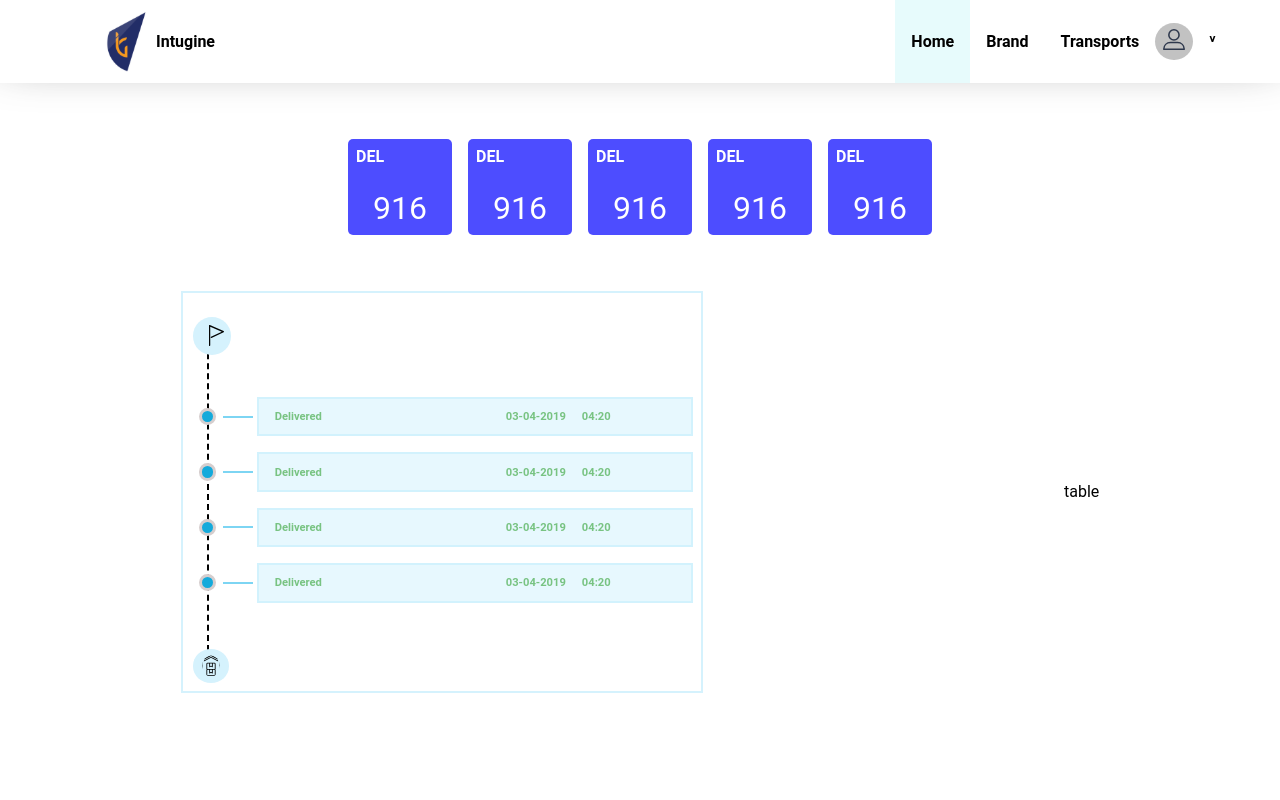
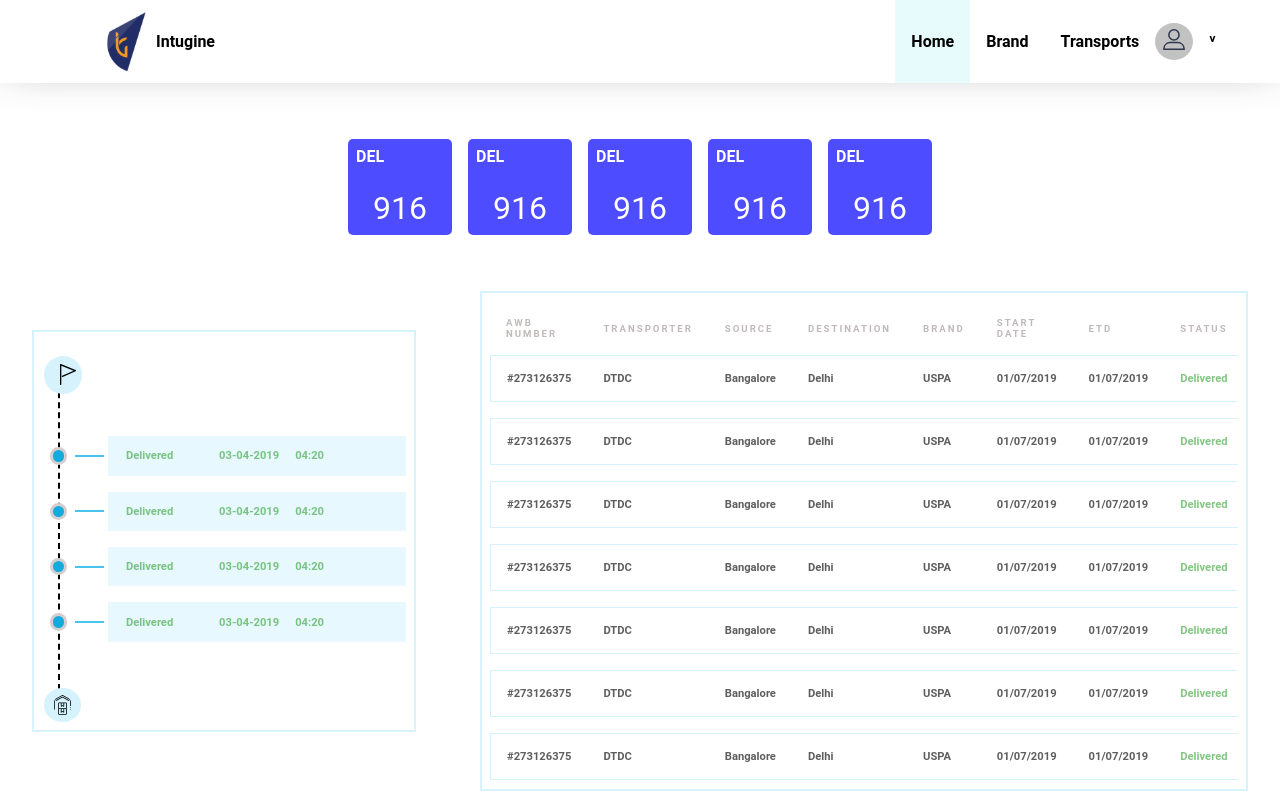
Before and after one commit to vineetpjp/IntugineAssignment, a React (Create React App) app: page / in a window 1280 px wide. Built offline with nearby package versions, Linux system fonts and the light colour scheme.

Commit message:
table completed

```diff
--- /dev/null
+++ b/src/components/Table/List.js
@@ -0,0 +1,27 @@
+import React from "react";
+import { ListContainer } from "components/utils";
+
+const List = () => {
+  return (
+    // <ListContainer padding="1rem 0.5rem">
+    // <tr className="table-list-container table-list-items">
+    <tr className="table-list border_bottom">
+      <td className="table-border-left">#273126375</td>
+      <td>DTDC</td>
+      <td>Bangalore</td>
+      <td>Delhi</td>
+      <td>USPA</td>
+      <td>01/07/2019</td>
+      <td>01/07/2019</td>
+      <td
+        className="table-border-right"
+        style={{ color: " rgba(39, 156, 39, 0.575)" }}
+      >
+        Delivered
+      </td>
+    </tr>
+    // </ListContainer>
+  );
+};
+
+export default List;
--- a/src/components/Table/index.js
+++ b/src/components/Table/index.js
@@ -1,7 +1,45 @@
 import React from "react";
+import { ContainerOutline } from "components/utils/index";
+import "./index.scss";
+import List from "./List";
 
 const Table = () => {
-  return <div>table</div>;
+  return (
+    <div className="table-container">
+      <ContainerOutline>
+        {/* <table class="table"> */}
+        <div className="table-lists">
+          <table id="table" className="table-list-container">
+            {/* <div className="table-lists"> */}
+            {/* <tr className="table--header"> */}
+            {/* <div> */}
+            <tr className="table--header">
+              <td>AWB NUMBER</td>
+              <td>TRANSPORTER</td>
+              <td>SOURCE</td>
+              <td>DESTINATION</td>
+              <td>BRAND</td>
+              <td>START DATE</td>
+              <td>ETD</td>
+              <td>STATUS</td>
+            </tr>
+
+            <List />
+            <List />
+            <List />
+            <List />
+            <List />
+            <List />
+            <List />
+            <List />
+            <List />
+            <List />
+            {/* </div> */}
+          </table>
+        </div>
+      </ContainerOutline>
+    </div>
+  );
 };
 
 export default Table;
--- a/src/components/Table/index.scss
+++ b/src/components/Table/index.scss
@@ -0,0 +1,76 @@
+.table-container {
+  width: 60%;
+  max-height: 60vh;
+  // overflow: scroll;
+}
+#table {
+  width: 100%;
+  -webkit-border-horizontal-spacing: 0;
+  -webkit-border-vertical-spacing: 1rem;
+  // border-spacing: 15px 0;
+  // border-collapse: collapse;
+  padding-right: 0.5rem;
+}
+
+.table--header {
+  // margin-bottom: 1rem;
+  // padding-bottom: 0.5rem;
+  // position: fixed;
+  td {
+    font-size: 0.6rem;
+    font-weight: bold;
+    letter-spacing: 2px;
+    color: rgba(170, 161, 161, 0.747);
+    padding: 0rem 1rem;
+  }
+}
+tr.border_bottom td {
+  border-bottom: 1px solid var(--border-color-2);
+  border-top: 1px solid var(--border-color-2);
+  padding: 1rem;
+  font-size: 0.7rem;
+  font-weight: bold;
+  color: rgba(0, 0, 0, 0.63);
+}
+
+.table-border-left {
+  border-left: 1px solid var(--border-color-2);
+}
+td.table-border-right {
+  border-right: 1px solid var(--border-color-2);
+}
+
+.table-lists {
+  overflow: scroll;
+  overflow-x: auto;
+  height: 60vh;
+}
+
+// #table td:not(:first-child) {
+// border: 2px solid black; //var(--border-color);
+// padding: 0.8rem;
+// }
+
+tr.border_bottom {
+  // border-collapse: collapse;
+  // border: 1px solid black;
+}
+// .table-list tr {
+//   padding-top: 1rem;
+// }
+
+// table td {
+//   padding-top: 1rem;
+// }
+
+// .table-list-container tr:not(:first-child) {
+//   margin-bottom: 1rem;
+//   margin-right: 0.5rem;
+// }
+// .table-list-items {
+//   display: flex;
+//   flex-direction: row;
+//   justify-content: space-around;
+//   align-items: center;
+//   font-size: small;
+// }
--- a/src/components/Timeline/List.js
+++ b/src/components/Timeline/List.js
@@ -3,7 +3,7 @@ import { ListContainer } from "components/utils";
 
 const List = () => {
   return (
-    <ListContainer>
+    <>
       <div className="timeline--list timeline--list__active">
         <p>Delivered</p>
         <div className="timeline--list__flex">
@@ -11,7 +11,7 @@ const List = () => {
           <p className="timeline--list__time">04:20</p>
         </div>
       </div>
-    </ListContainer>
+    </>
   );
 };
 
--- a/src/components/Timeline/index.js
+++ b/src/components/Timeline/index.js
@@ -9,6 +9,7 @@ import "./index.scss";
 
 const Timeline = () => {
   return (
+    <div className="timeline-container">
       <ContainerOutline>
         <section className="timeline">
           <div className="timeline--destination">
@@ -33,6 +34,7 @@ const Timeline = () => {
           </div>
         </section>
       </ContainerOutline>
+    </div>
   );
 };
 
--- a/src/components/Timeline/index.scss
+++ b/src/components/Timeline/index.scss
@@ -1,7 +1,13 @@
 :root {
   --primary-color: rgba(28, 188, 241, 0.103);
   --image-background: #d5f2fd;
+  --border-color-2: #d5f2fd;
   --active-color: rgba(39, 156, 39, 0.575);
+  --border-color: #e8f8fe;
+}
+
+.timeline-container {
+  width: 30%;
 }
 
 .timeline {
@@ -48,11 +54,11 @@
 
   font-size: 0.7rem;
   font-weight: bold;
-  border: 2px solid var(--primary-color);
+  border: 2px solid var(--border-color);
   padding: 0.7rem 1rem;
   margin-left: 3rem;
   margin-bottom: 1rem;
-  width: 25rem;
+  // width: 25rem;
 
   color: rgba(0, 0, 0, 0.555);
 
@@ -92,6 +98,7 @@
     width: 1.7rem;
     height: 0;
     border: 1px solid rgba(74, 197, 238, 0.712);
+    background-color: rgb(74, 197, 238);
     position: absolute;
   }
 }
--- a/src/components/index.scss
+++ b/src/components/index.scss
@@ -4,3 +4,21 @@
   justify-content: space-around;
   align-items: center;
 }
+
+::-webkit-scrollbar {
+  width: 7px;
+}
+
+::-webkit-scrollbar-track {
+  background: var(--image-background);
+  border-radius: 10px;
+}
+
+::-webkit-scrollbar-thumb {
+  background: rgb(77, 77, 255);
+  border-radius: 10px;
+}
+
+::-webkit-scrollbar-thumb:hover {
+  background: rgb(38, 38, 248);
+}
--- a/src/components/utils/ListContainer/index.js
+++ b/src/components/utils/ListContainer/index.js
@@ -1,7 +1,12 @@
 import React from "react";
+import "./index.scss";
 
 const ListContainer = (props) => {
-  return <div className="list-container">{props.children}</div>;
+  return (
+    <div className="list-container" style={{ padding: props.padding }}>
+      {props.children}
+    </div>
+  );
 };
 
 export default ListContainer;
--- a/src/components/utils/ListContainer/index.scss
+++ b/src/components/utils/ListContainer/index.scss
@@ -1,4 +1,4 @@
 .list-container {
-  border: 2px solid rgba(182, 218, 229, 0.781);
+  border: 2px solid var(--border-color);
   padding: 0.8rem;
 }
```
Lines whose indentation alone changed are shown as unchanged.
